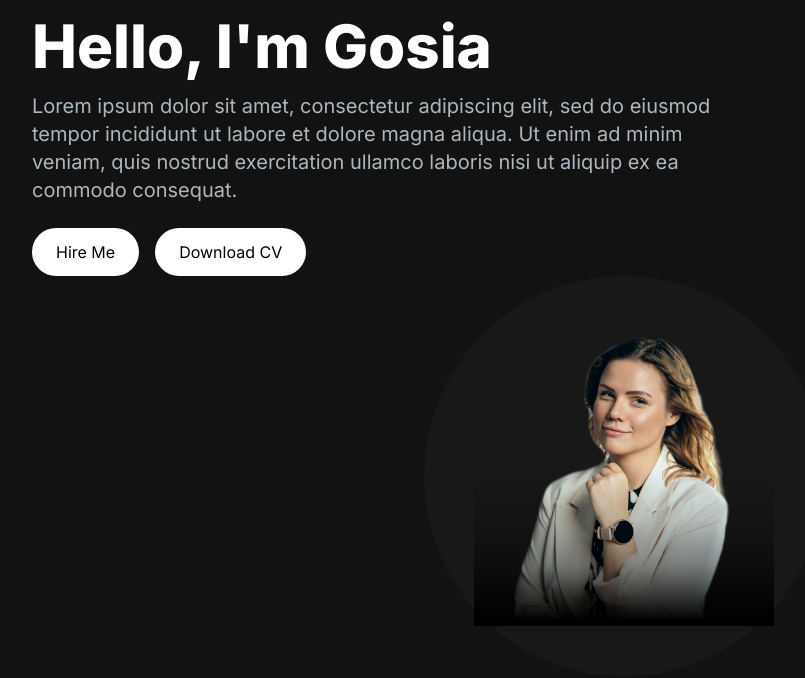
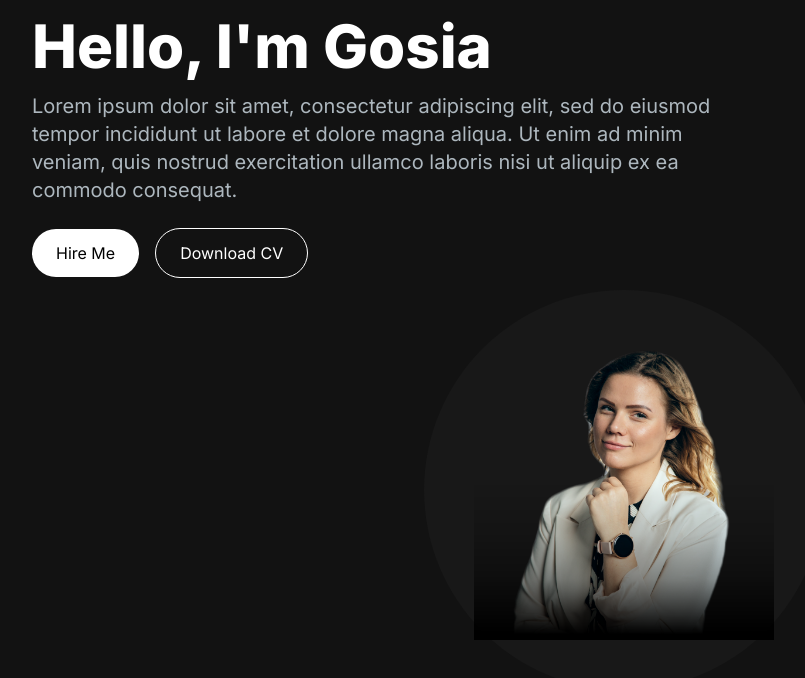
Before and after one commit to gosiast/NextJs-portfolio, a Next.js app: page / in a window 1280 px wide. Shown: the top 678 px of the page, without its empty margins (16-821 px from the left). Built offline with nearby package versions, Linux system fonts and the light colour scheme.

Commit message:
fixed styling of buttons

```diff
--- a/app/components/HeroSection.jsx
+++ b/app/components/HeroSection.jsx
@@ -10,8 +10,8 @@ const HeroSection = () => {
 Lorem ipsum dolor sit amet, consectetur adipiscing elit, sed do eiusmod tempor incididunt ut labore et dolore magna aliqua. Ut enim ad minim veniam, quis nostrud exercitation ullamco laboris nisi ut aliquip ex ea commodo consequat.
    </p>
    <div>
-    <button className="px-6 py-3 rounded-full mr-4 bg-white hover:bg-slate-400 text-black hover:text-white">Hire Me</button>
-    <button className= "px-6 py-3 rounded-full mr-4 bg-white hover:bg-slate-400 text-black hover:text-white">Download CV</button>
+    <button className="px-6 py-3 rounded-full mr-4 bg-white hover:bg-slate-400 text-black hover:text-white mb-3">Hire Me</button>
+    <button className= "px-6 py-3 rounded-full mr-4 bg-transparent hover:bg-slate-400 text-white hover:text-black border border-white mb-3">Download CV</button>
    </div>
    </div>
    </div>
```
